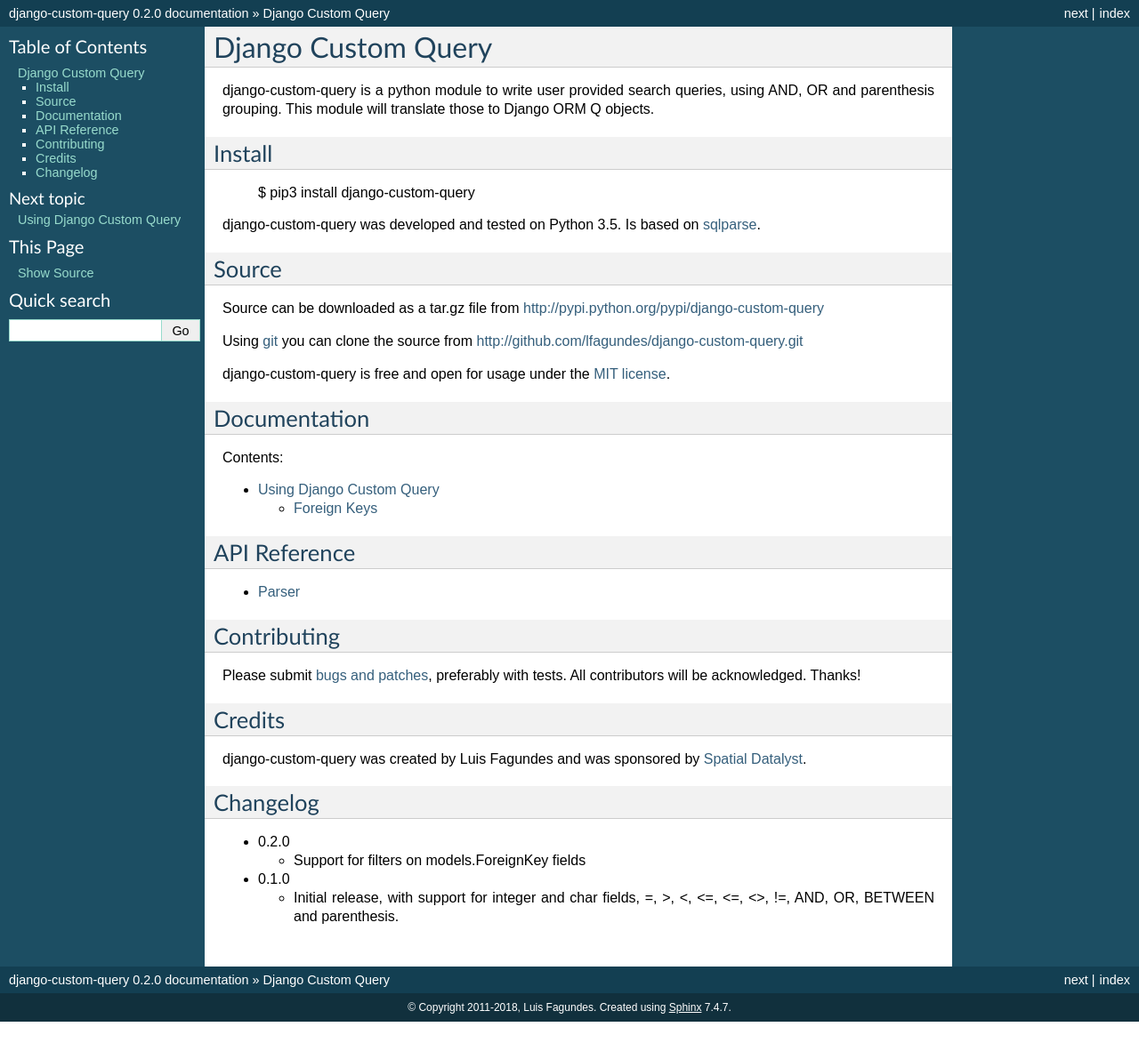
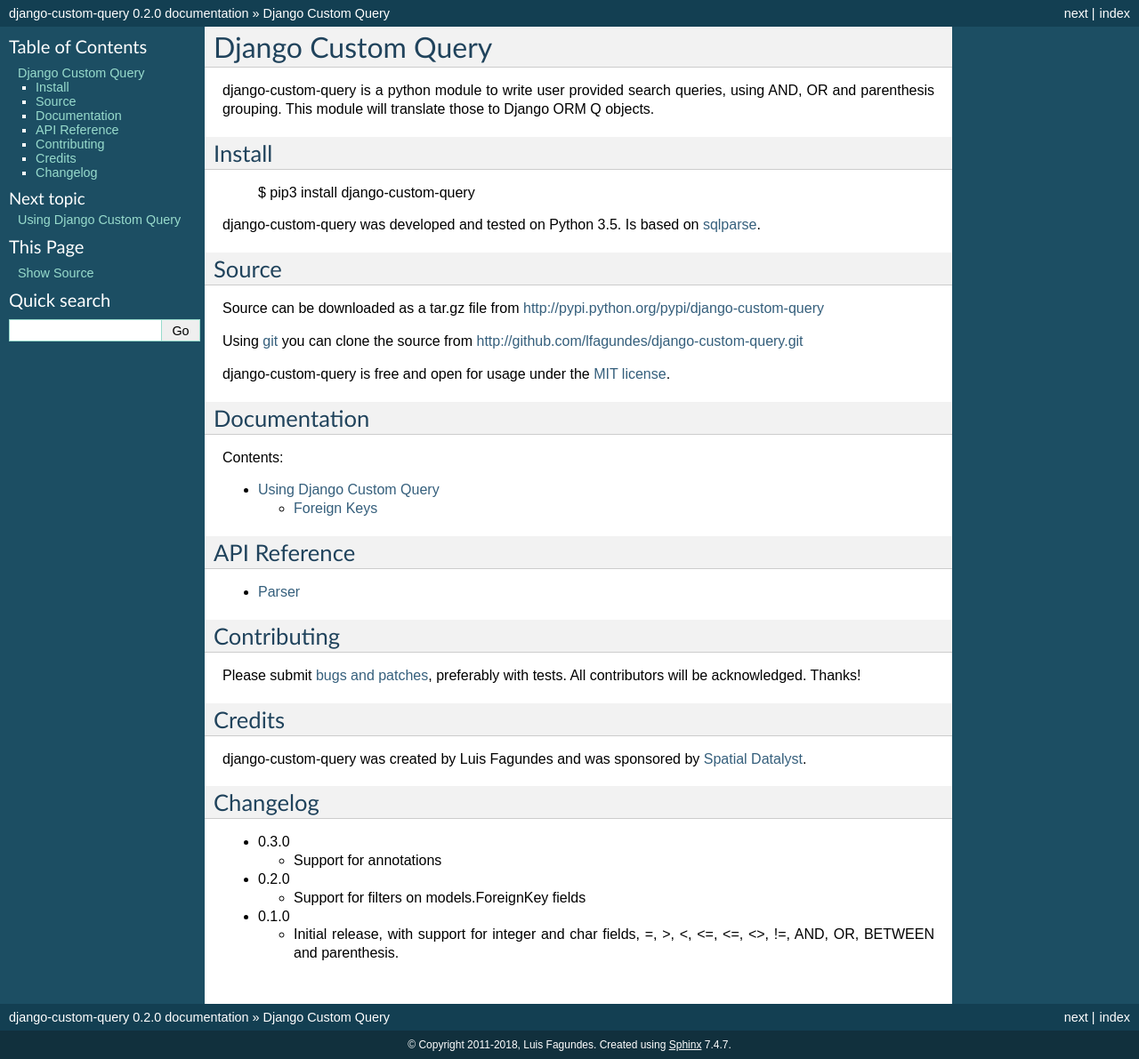
Before and after one commit to lfagundes/django-custom-query, a Sphinx documentation site: the page built from docs/index.rst, in a window 1280 px wide. Shown: the whole page at 89% size. Built offline with Sphinx 7.4.7, drawn with Linux system fonts in a browser that asks for light colours; before the commit the page ends 1149 px from its top, so only the background shows below that.

Commit message:
annotations in changelog

```diff
--- a/docs/index.rst
+++ b/docs/index.rst
@@ -59,6 +59,10 @@ django-custom-query was created by Luis Fagundes and was sponsored by `Spatial D
 Changelog
 =========
 
+- 0.3.0
+
+  - Support for annotations
+
 - 0.2.0
 
   - Support for filters on models.ForeignKey fields
```
